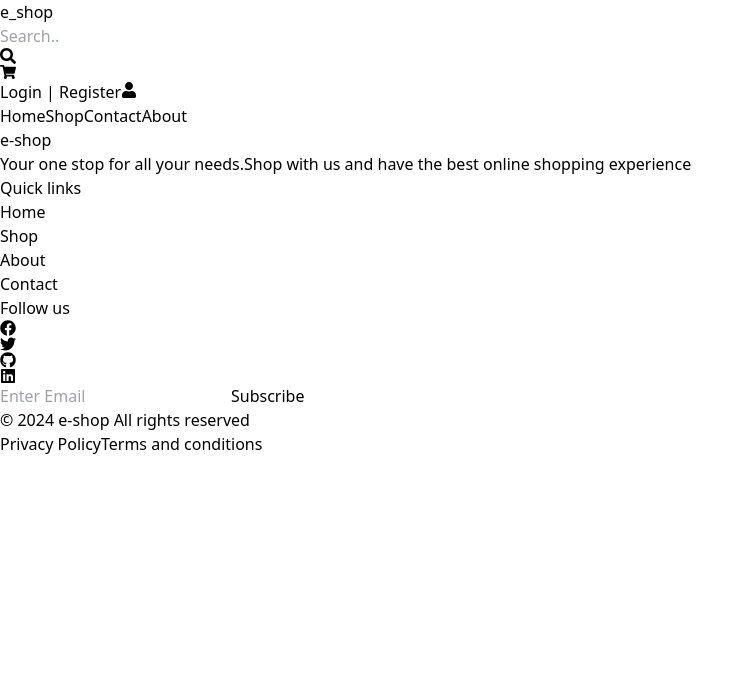
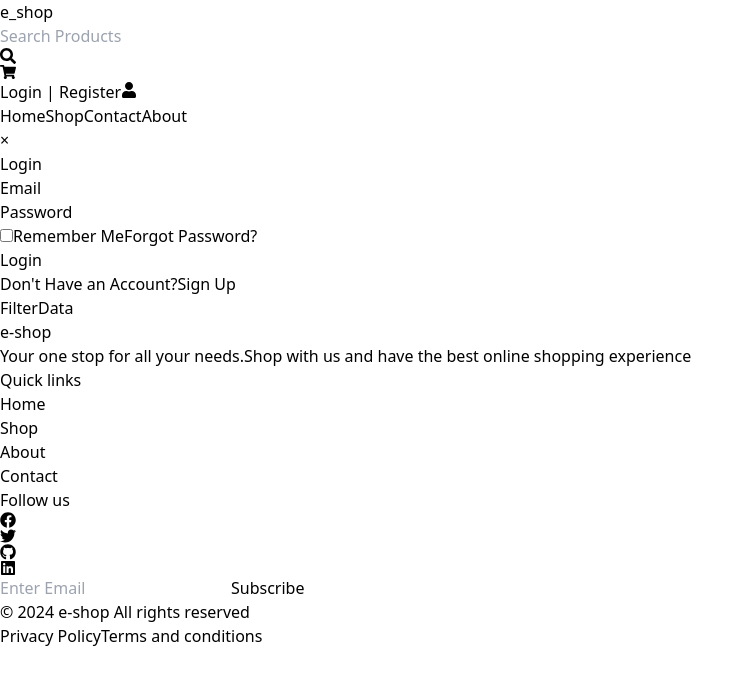
Before and after one commit to bobbyDeepak1415/E-commerce-latest, a React (Vite) app: page /filter-data in a window 1280 px wide. Both pictures are taken after a click on the button "Login | Register". Shown: the top 684 px of the page, without its empty margins (0-754 px from the left). Built offline with nearby package versions, Linux system fonts and the light colour scheme.

Commit message:
created function to search products

```diff
--- a/src/App.jsx
+++ b/src/App.jsx
@@ -7,9 +7,10 @@ import Cart from "./pages/cart";
 import Checkout from "./pages/Checkout";
 import { useState } from "react";
 import Order from "./pages/Order";
+import FilterData from "./pages/FilterData";
 
 function App() {
-  const [order,setOrder]=useState(null)
+  const [order, setOrder] = useState(null);
   return (
     <>
       <BrowserRouter>
@@ -17,10 +18,17 @@ function App() {
 
         <Routes>
           <Route path="/" element={<Home />}></Route>
-          <Route path="/shop" element={<Shop/>}></Route>
-          <Route path="/cart" element={<Cart/>}></Route>
-          <Route path="/checkout" element={<Checkout setOrder={setOrder}/>}></Route>
-          <Route path="/order-confirmation" element={<Order order={order}/>}></Route>
+          <Route path="/shop" element={<Shop />}></Route>
+          <Route path="/cart" element={<Cart />}></Route>
+          <Route
+            path="/checkout"
+            element={<Checkout setOrder={setOrder} />}
+          ></Route>
+          <Route
+            path="/order-confirmation"
+            element={<Order order={order} />}
+          ></Route>
+          <Route path="/filter-data" element={<FilterData />}></Route>
         </Routes>
         <Footer />
       </BrowserRouter>
--- a/src/components/Login.jsx
+++ b/src/components/Login.jsx
@@ -1,6 +1,6 @@
 import React from "react";
 
-const Login = () => {
+const Login = ({openSignUp}) => {
   return (
     <div>
       <h2 className="text-2xl font-bold mb-4">Login</h2>
@@ -26,7 +26,7 @@ const Login = () => {
       </form>
       <div className="text-center">
         <span className="text-gray-800">Don't Have an Account?</span>
-        <button>Sign Up</button>
+        <button className="text-red-800" onClick={openSignUp}>Sign Up</button>
       </div>
     </div>
   );
--- a/src/components/Navbar.jsx
+++ b/src/components/Navbar.jsx
@@ -1,15 +1,34 @@
 import React, { useState } from "react";
 import { FaSearch, FaShoppingCart, FaUser } from "react-icons/fa";
-import { useSelector } from "react-redux";
-import { Link } from "react-router-dom";
+import { useDispatch, useSelector } from "react-redux";
+import { Link, useNavigate } from "react-router-dom";
 import Modal from "./Modal";
-import Login from './Login'
-import Register from './Register'
+import Login from "./Login";
+import Register from "./Register";
+import { setSearchTerm } from "../redux/productSlice";
 
 function Navbar() {
+  const [isModalOpen, setIsModalOpen] = useState(false);
+  const [isLogin, setIsLogin] = useState(true);
+  const [search, setSearch] = useState();
+  const dispatch=useDispatch()
+  const navigate=useNavigate()
 
-const [isModalOpen,setIsModalOpen]=useState(false)
-const [isLogin,setIsLogin]=useState(true)
+  const handleSearch=(e)=>{
+   e.preventDefault()
+   dispatch(setSearchTerm(search))
+   navigate('/filter-data')
+
+  }
+
+  const openSignUp = () => {
+    setIsLogin(false);
+    setIsModalOpen(true);
+  };
+  const openLogin = () => {
+    setIsLogin(true);
+    setIsModalOpen(true);
+  };
 
   const products = useSelector((state) => state.cart.products);
 
@@ -20,11 +39,12 @@ const [isLogin,setIsLogin]=useState(true)
           <Link to="/">e_shop</Link>
         </div>
         <div className="relative flex-1 mx-4">
-          <form>
+          <form onSubmit={handleSearch}>
             <input
               className="w-full border py-2 px-4"
-              type="search"
-              placeholder="Search.."
+              onChange={(e)=>setSearch(e.target.value)}
+              type="text"
+              placeholder="Search Products"
             />
             <FaSearch className="absolute top-3 right-3 text-red-500"></FaSearch>
           </form>
@@ -38,7 +58,12 @@ const [isLogin,setIsLogin]=useState(true)
               </span>
             )}
           </Link>
-          <button className="hidden md:block ">Login | Register</button>
+          <button
+            className="hidden md:block "
+            onClick={() => setIsModalOpen(true)}
+          >
+            Login | Register
+          </button>
           <button className="block md:hidden">
             <FaUser />
           </button>
@@ -55,7 +80,11 @@ const [isLogin,setIsLogin]=useState(true)
         <Link className="hover:underline">About</Link>
       </div>
       <Modal isModalOpen={isModalOpen} setIsModalOpen={setIsModalOpen}>
-        {isLogin?<Login/> :<Register/>}
+        {isLogin ? (
+          <Login openSignUp={openSignUp} />
+        ) : (
+          <Register openLogin={openLogin} />
+        )}
       </Modal>
     </nav>
   );
--- a/src/components/Register.jsx
+++ b/src/components/Register.jsx
@@ -1,6 +1,6 @@
 import React from 'react'
 
-const Register = () => {
+const Register = ({openLogin}) => {
   return (
     <div>
       <h2 className="text-2xl font-bold mb-4">Sign Up</h2>
@@ -25,7 +25,7 @@ const Register = () => {
       </form>
       <div className="text-center">
         <span className="text-gray-800">Already Have an Account?</span>
-        <button>Login</button>
+        <button className='text-red-800' onClick={openLogin}>Login</button>
       </div>
     </div>
   );
--- /dev/null
+++ b/src/pages/FilterData.jsx
@@ -0,0 +1,9 @@
+import React from 'react'
+
+const FilterData = () => {
+  return (
+    <div>FilterData</div>
+  )
+}
+
+export default FilterData
--- a/src/redux/productSlice.jsx
+++ b/src/redux/productSlice.jsx
@@ -2,18 +2,26 @@ import { createSlice } from "@reduxjs/toolkit";
 
 const initialState = {
   products: [],
+  searchTerm: "",
+  filteredData: [],
 };
 
- const productSlice = createSlice({
+const productSlice = createSlice({
   name: "products",
   initialState,
   reducers: {
-   setProducts:(state,action)=>{
-state.products=action.payload
-   }
+    setProducts: (state, action) => {
+      state.products = action.payload;
+    },
+    setSearchTerm(state, action) {
+      state.searchTerm = action.payload;
+      state.filteredData = state.products.filter((product) =>
+        product.name.toLowerCase().includes(state.searchTerm.toLowerCase())
+      );
+    },
   },
 });
 
-export const { setProducts } = productSlice.actions;
+export const { setSearchTerm, setProducts } = productSlice.actions;
 
 export default productSlice.reducer;
```
